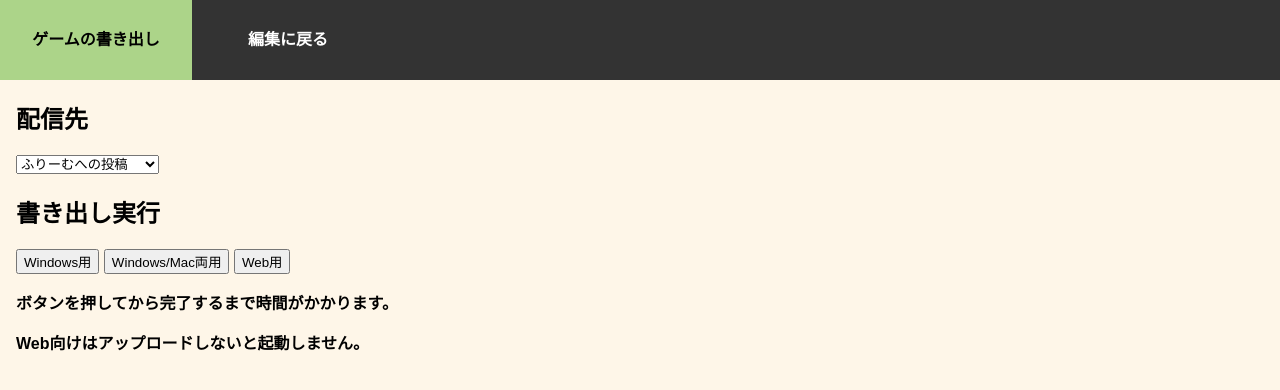
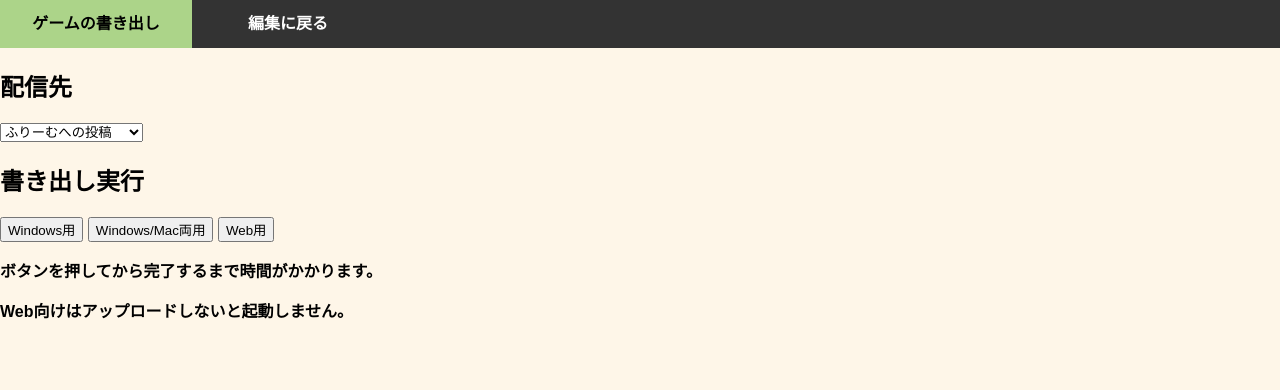
Before and after one commit to suika2engine/kirara, an Electron app: page src/html/export.html in a window 1280 px wide. Drawn offline with Linux system fonts and the light colour scheme.

Commit message:
Converted to grid.

```diff
--- a/src/css/config.css
+++ b/src/css/config.css
@@ -18,16 +18,35 @@ body {
 	user-select: none;
 }
 
+.grid0-area {
+    display: grid;
+    width: 100%;
+    height: 100%;
+    grid-template-rows: 48px calc(100vh - 48px);
+    grid-template-columns: 100%;
+}
+
+.grid0-up {
+    grid-row: 1;
+    grid-column: 1;
+    width: 100%;
+    height: 100%;
+}
+
+.grid0-bottom {
+    grid-row: 2;
+    grid-column: 1;
+    width: 100%;
+    height: 100%;
+}
+
 /* ナビゲーション | Navigation */
 .navigation {
-	height: 10vh;
-  margin: 0;
-  padding: 0;
-	min-height: 10vh;
-	max-height: 10vh;
-  list-style: none!important;
+    width: 100%;
+    height: 100%;
     background-color: var(--ui-bg-colour);
 }
+
 .navigation a {
     float: left;
     color: white;
@@ -38,19 +57,21 @@ body {
     font-size: 16px;
     transition: 0.5s;
     width: 10em;
-	line-height: 10vh;
-  display: block;
+    line-height: 48px;
     vertical-align: center;
 }
+
 .navigation a:hover {
     background-color: var(--pastel-orange);
     color: black;
 }
+
 .navigation a.file {
     background-color: var(--pastel-green);
     color: var(--black-colour);
     cursor: default;
 }
+
 .navigation input {
   float: right;
   color: white;
@@ -65,30 +86,9 @@ body {
   font-size: 16px;
 	transition: 0.5s;
 	width: 25em;
-	line-height: 10vh;
+	line-height: 48px;
   display: block;
 	vertical-align: center;
-}
-.dropdown {
-  display: inline-block;
-  position: relative;
-}
-.dropdown-content {
-  position: absolute;
-  top: 10vh;
-  height: 35vh;
-  overflow-y: scroll;
-  display: none;
-  background-color: var(--ui-bg-colour);
-}
-.dropdown:hover .dropdown-content {
-  display: block;
-}
-
-/* ブロック | Blocks */
-.content {
-  width: calc(100vw - 1em);
-  margin: 1em;
 }
 
 /* 文章 | Text */
--- a/src/css/export.css
+++ b/src/css/export.css
@@ -18,16 +18,35 @@ body {
 	user-select: none;
 }
 
+.grid0-area {
+    display: grid;
+    width: 100%;
+    height: 100%;
+    grid-template-rows: 48px calc(100vh - 48px);
+    grid-template-columns: 100%;
+}
+
+.grid0-up {
+    grid-row: 1;
+    grid-column: 1;
+    width: 100%;
+    height: 100%;
+}
+
+.grid0-bottom {
+    grid-row: 2;
+    grid-column: 1;
+    width: 100%;
+    height: 100%;
+}
+
 /* ナビゲーション | Navigation */
 .navigation {
-	height: 10vh;
-  margin: 0;
-  padding: 0;
-	min-height: 10vh;
-	max-height: 10vh;
-  list-style: none!important;
+    width: 100%;
+    height: 100%;
     background-color: var(--ui-bg-colour);
 }
+
 .navigation a {
     float: left;
     color: white;
@@ -38,31 +57,17 @@ body {
     font-size: 16px;
     transition: 0.5s;
     width: 10em;
-	line-height: 10vh;
-  display: block;
+    line-height: 48px;
     vertical-align: center;
 }
+
 .navigation a:hover {
     background-color: var(--pastel-orange);
     color: black;
 }
+
 .navigation a.file {
     background-color: var(--pastel-green);
     color: var(--black-colour);
     cursor: default;
 }
-
-/* ブロック | Blocks */
-.content {
-  width: calc(100vw - 1em);
-  margin: 1em;
-}
-
-/* 文章 | Text */
-p {
-  text-align: justify;
-}
-a {
-  color: darkblue;
-  cursor: pointer;
-}
--- a/src/css/flags.css
+++ b/src/css/flags.css
@@ -18,16 +18,35 @@ body {
 	user-select: none;
 }
 
+.grid0-area {
+    display: grid;
+    width: 100%;
+    height: 100%;
+    grid-template-rows: 48px calc(100vh - 48px);
+    grid-template-columns: 100%;
+}
+
+.grid0-up {
+    grid-row: 1;
+    grid-column: 1;
+    width: 100%;
+    height: 100%;
+}
+
+.grid0-bottom {
+    grid-row: 2;
+    grid-column: 1;
+    width: 100%;
+    height: 100%;
+}
+
 /* ナビゲーション | Navigation */
 .navigation {
-	height: 10vh;
-  margin: 0;
-  padding: 0;
-	min-height: 10vh;
-	max-height: 10vh;
-  list-style: none!important;
+    width: 100%;
+    height: 100%;
     background-color: var(--ui-bg-colour);
 }
+
 .navigation a {
     float: left;
     color: white;
@@ -38,37 +57,21 @@ body {
     font-size: 16px;
     transition: 0.5s;
     width: 10em;
-	line-height: 10vh;
-  display: block;
+    line-height: 48px;
     vertical-align: center;
 }
+
 .navigation a:hover {
     background-color: var(--pastel-orange);
     color: black;
 }
+
 .navigation a.file {
     background-color: var(--pastel-green);
     color: var(--black-colour);
     cursor: default;
 }
 
-/* ブロック | Blocks */
-.content {
-  width: calc(100vw - 1em);
-  margin: 1em;
-}
-
-/* 文章 | Text */
-p {
-  text-align: justify;
-}
-a {
-  color: darkblue;
-  cursor: pointer;
-}
-
-
-
 .flag-list {
 }
 
--- a/src/html/export.html
+++ b/src/html/export.html
@@ -7,22 +7,24 @@
   <link rel="stylesheet" href="../css/export.css">
 </head>
 <body>
-  <ul class="navigation">
-    <li><a role="button" class="file">ゲームの書き出し</a></li>
-    <li><a role="button" href="index.html">編集に戻る</a></li>
-  </ul>
 
-  <div class="content">
+  <div class="grid0-area">
+    <div class="grid0-up">
+      <div class="navigation">
+        <a role="button" id="page-header" class="file">ゲームの書き出し</a>
+        <a role="button" id="return" href="index.html">編集に戻る</a>
+      </div>
+    </div>
+    <div class="grid0-bottom">
       <div>
         <h2>配信先</h2>
         <select id="dist">
-			<option value="freem">ふりーむへの投稿</option>
+          <option value="web">ふりーむへの投稿</option>
           <option value="dvd">DVDでの配布</option>
           <option value="usb">USBメモリでの配布</option>
           <option value="other">その他</option>
         </select>
       </div>
-
       <div>
         <h2>書き出し実行</h2>
         <button id="export-windows">Windows用</button>
@@ -32,6 +34,7 @@
         <p>Web向けはアップロードしないと起動しません。</p>
       </div>
     </div>
+  </div>
 
   <script src="../js/export.js"></script>
 </body>
```
Also changed, not shown: src/html/config.html (+10 -8 lines), src/html/config_en.html (+10 -9 lines), src/html/export_en.html (+9 -6 lines), src/html/flags.html (+9 -6 lines), src/html/flags_en.html (+9 -5 lines). Lines whose indentation alone changed are shown as unchanged.
